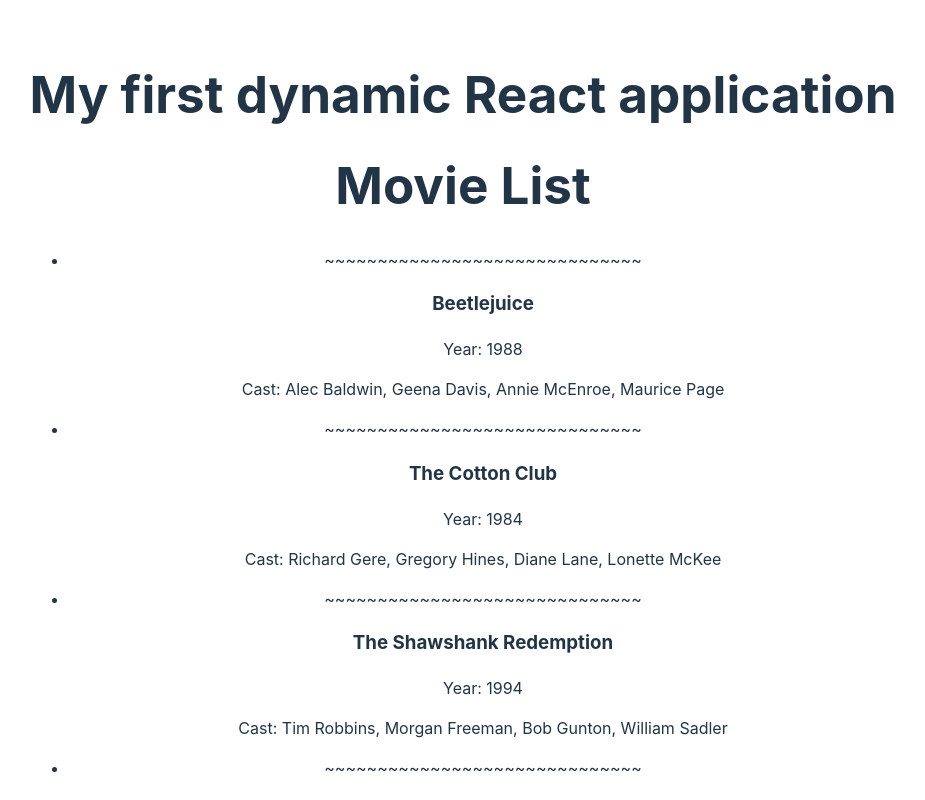
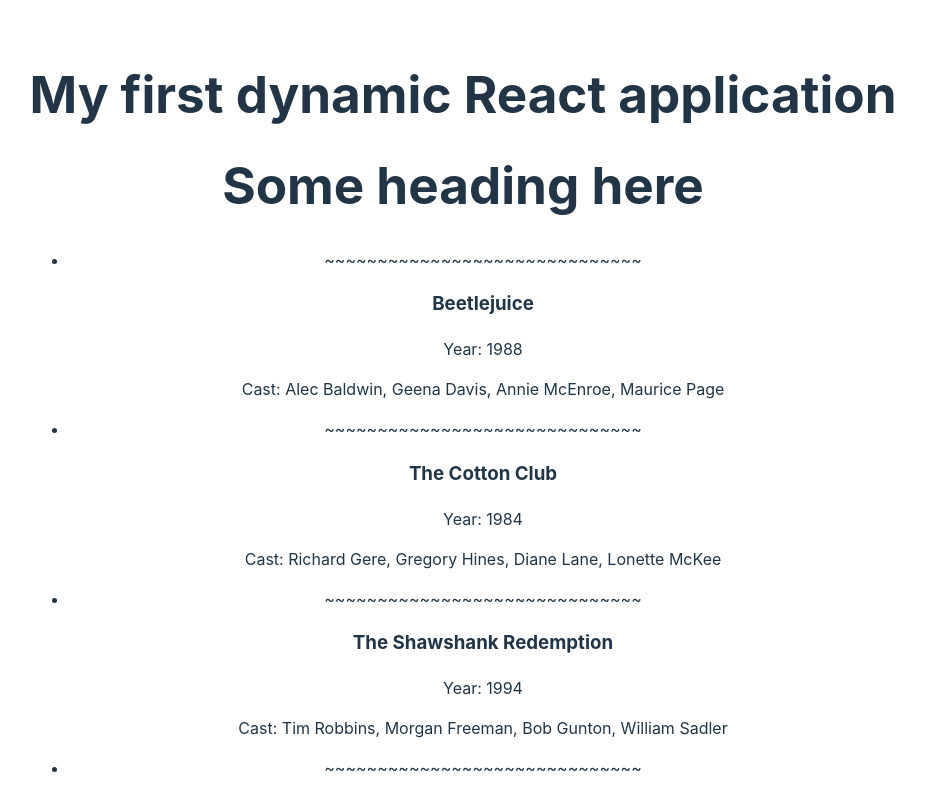
Before and after one commit to plutosapiens/ReactJS, a React (Vite) app in the folder components-basics/: page / in a window 1280 px wide. Shown: the top 800 px of the page, without its empty margins (177-1102 px from the left). Built offline with nearby package versions, Linux system fonts and the light colour scheme.

Commit message:
use children prop to access info between <>and </>

```diff
--- /dev/null
+++ b/components-basics/src/components/heading.jsx
@@ -0,0 +1,5 @@
+export default function Heading(props) {
+    return (
+        <h1 className="site-header">{props.children}</h1>
+    );
+}
--- a/components-basics/src/components/movieList.jsx
+++ b/components-basics/src/components/movieList.jsx
@@ -1,10 +1,10 @@
 import Movie from "./movie";
+import Heading from "./heading";
 
 export default function MovieList(props) {
     return (
         <div className="movie-list">
-            <h1>{props.headingText}</h1>
-
+            <Heading>Some heading here</Heading>
             <ul>
                 <li><Movie data={props.movies[0]} /></li>
                 <li><Movie data={props.movies[1]} /></li>
```
